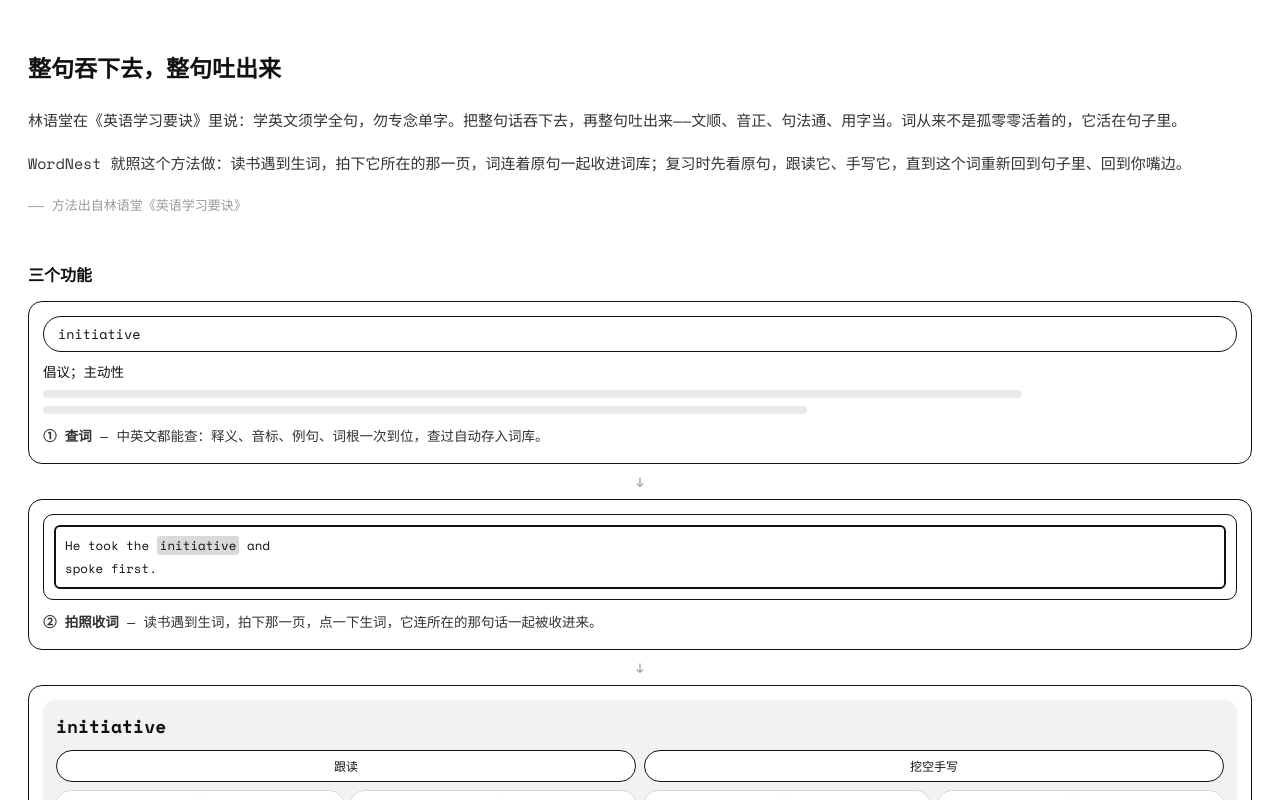
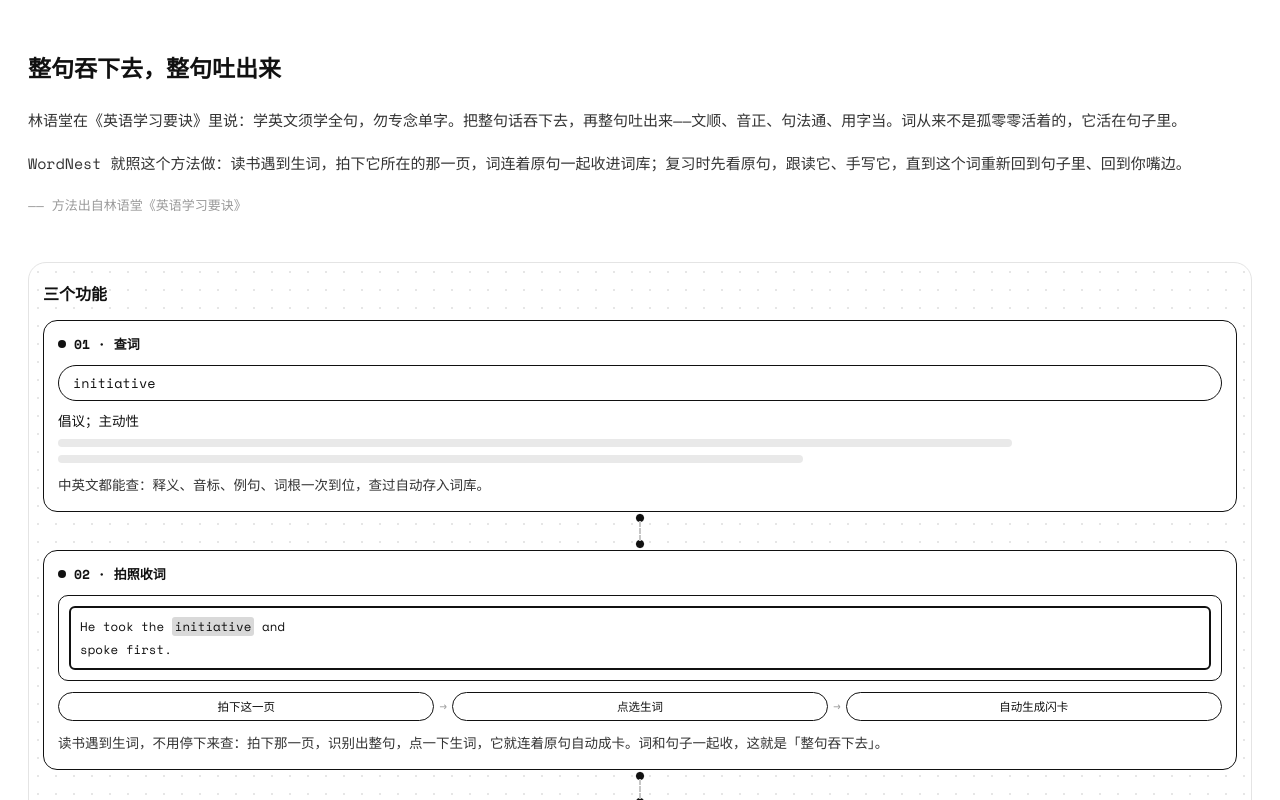
Before and after one commit to wenglinwei/wordnest, a plain HTML site: page index.html in a window 1280 px wide. Drawn offline with nearby package versions, Linux system fonts and the light colour scheme.

Commit message:
V3.6.10: the three-function intro is redesigned as a node-canvas workflow, after the reference the user sent — a dotted-grid board holding three node cards (01 查词 / 02 拍照收词 / 03 闪卡复习) joined by dashed connector rails with port dots at both ends. The photo node (the core feature) now spells out its sub-flow as chips: 拍下这一页 → 点选生词 → 自动生成闪卡, with the sentence-and-highlight mock and a fuller caption tying it to 整句吞下去. The review node gains two sub-panels explaining 跟读 (listen, record, play back your own voice, self-rate) and 挖空手写 (the word blanked from its sentence, handwrite it back, check). Palette stays the app's black/white/gray.

```diff
--- a/index.html
+++ b/index.html
@@ -12,7 +12,7 @@
 <link rel="preconnect" href="https://fonts.googleapis.com">
 <link rel="preconnect" href="https://fonts.gstatic.com" crossorigin>
 <link href="https://fonts.googleapis.com/css2?family=Space+Mono:wght@400;700&display=swap" rel="stylesheet">
-<title>WordNest V3.6.9 — English Learning</title>
+<title>WordNest V3.6.10 — English Learning</title>
 <style>
 *{box-sizing:border-box}
 body{margin:0;background:#fff;color:#111;font-family:'Space Mono','Sarasa Mono SC',ui-monospace,'SF Mono',Menlo,'PingFang SC','Helvetica Neue',sans-serif;font-size:14px;-webkit-font-smoothing:antialiased}
@@ -61,14 +61,24 @@ nav button.active .ico{background:#111;color:#fff}
 .node{position:absolute;padding:9px 12px;border-radius:999px;background:#fff;border:1px solid #ddd;font-weight:700;font-size:14px;cursor:pointer}
 .line{position:absolute;height:2px;background:#ddd;transform-origin:0 50%}
 .welcome{position:fixed;inset:0;background:#fff;z-index:120;display:flex;flex-direction:column;justify-content:flex-start;overflow-y:auto;padding:52px 28px 36px}
-.wflow{margin-top:30px}
+.wflow{margin-top:30px;border:1.5px solid #e4e4e4;border-radius:18px;padding:18px 14px 16px;background-image:radial-gradient(#e6e6e6 1.2px, transparent 1.4px);background-size:18px 18px}
 .wflow h2{font-size:16px;font-weight:700;margin:0 0 14px}
-.wstep{border:1.5px solid #111;border-radius:14px;padding:14px}
-.wstep .cap{font-size:13.5px;line-height:1.75;color:#333;margin-top:11px}
-.warrow{text-align:center;font-size:17px;color:#9a9a9a;line-height:1;margin:9px 0}
-.mock-search{border:1.5px solid #111;border-radius:999px;padding:7px 14px;font-size:13.5px}
+.wnode{background:#fff;border:1.5px solid #111;border-radius:14px;padding:13px 14px}
+.wnode-h{font-size:13px;font-weight:700;display:flex;align-items:center;margin-bottom:11px}
+.wdot{width:8px;height:8px;border-radius:50%;background:#111;margin-right:8px;flex:0 0 auto}
+.wnode .cap{font-size:13.5px;line-height:1.75;color:#333;margin-top:11px}
+.wconn{height:38px;position:relative;background:radial-gradient(circle 4px at 50% 6px, #111 3.5px, transparent 4.6px),radial-gradient(circle 4px at 50% calc(100% - 6px), #111 3.5px, transparent 4.6px)}
+.wconn:before{content:"";position:absolute;left:50%;top:9px;bottom:9px;border-left:2px dashed #c6c6c6;transform:translateX(-1px)}
+.wsteps{display:flex;align-items:center;gap:5px;margin-top:11px}
+.wchip{flex:1;border:1.5px solid #111;border-radius:999px;font-size:11.5px;text-align:center;padding:5px 1px;background:#fff;white-space:nowrap}
+.warr{color:#9a9a9a;font-size:12px;flex:0 0 auto}
+.wsubs{display:flex;gap:8px;margin-top:10px}
+.wsub{flex:1;border:1.5px solid #e2e2e2;border-radius:10px;padding:9px 10px;background:#fff}
+.wsub b{font-size:12.5px;display:block;margin-bottom:3px}
+.wsub span{font-size:11.5px;color:#666;line-height:1.65;display:block}
+.mock-search{border:1.5px solid #111;border-radius:999px;padding:7px 14px;font-size:13.5px;background:#fff}
 .mock-line{height:8px;background:#e9e9e9;border-radius:4px;margin-top:8px}
-.mock-photo{border:1.5px solid #111;border-radius:10px;padding:10px}
+.mock-photo{border:1.5px solid #111;border-radius:10px;padding:10px;background:#fff}
 .mock-crop{border:2px solid #111;border-radius:6px;padding:7px 9px;font-size:12.5px;line-height:1.85}
 .mock-hl{background:#d9d9d9;border-radius:3px;padding:0 3px}
 .mock-card{background:#f2f2f2;border-radius:12px;padding:13px}
@@ -292,7 +302,7 @@ textarea{width:100%;border:1.5px solid #e5e5e5;border-radius:10px;padding:11px 1
 </div>
 </section>
 
-<footer>WordNest V3.6.9 · 数据存本机</footer>
+<footer>WordNest V3.6.10 · 数据存本机</footer>
 </div>
 
 <div id="welcome" class="welcome hidden">
@@ -302,24 +312,32 @@ textarea{width:100%;border:1.5px solid #e5e5e5;border-radius:10px;padding:11px 1
 <p class="attr">—— 方法出自林语堂《英语学习要诀》</p>
 <div class="wflow">
 <h2>三个功能</h2>
-<div class="wstep">
+<div class="wnode">
+<div class="wnode-h"><span class="wdot"></span>01 · 查词</div>
 <div class="mock-search">initiative</div>
 <div style="font-size:13.5px;margin-top:9px">倡议；主动性</div>
 <div class="mock-line" style="width:82%"></div>
 <div class="mock-line" style="width:64%"></div>
-<div class="cap"><b>① 查词</b> — 中英文都能查：释义、音标、例句、词根一次到位，查过自动存入词库。</div>
+<div class="cap">中英文都能查：释义、音标、例句、词根一次到位，查过自动存入词库。</div>
 </div>
-<div class="warrow">↓</div>
-<div class="wstep">
+<div class="wconn"></div>
+<div class="wnode">
+<div class="wnode-h"><span class="wdot"></span>02 · 拍照收词</div>
 <div class="mock-photo"><div class="mock-crop">He took the <span class="mock-hl">initiative</span> and<br>spoke first.</div></div>
-<div class="cap"><b>② 拍照收词</b> — 读书遇到生词，拍下那一页，点一下生词，它连所在的那句话一起被收进来。</div>
+<div class="wsteps"><div class="wchip">拍下这一页</div><span class="warr">→</span><div class="wchip">点选生词</div><span class="warr">→</span><div class="wchip">自动生成闪卡</div></div>
+<div class="cap">读书遇到生词，不用停下来查：拍下那一页，识别出整句，点一下生词，它就连着原句自动成卡。词和句子一起收，这就是「整句吞下去」。</div>
 </div>
-<div class="warrow">↓</div>
-<div class="wstep">
+<div class="wconn"></div>
+<div class="wnode">
+<div class="wnode-h"><span class="wdot"></span>03 · 闪卡复习</div>
 <div class="mock-card"><div style="font-size:18px;font-weight:700">initiative</div>
 <div class="mock-btns"><div class="mock-btn">跟读</div><div class="mock-btn">挖空手写</div></div>
 <div class="mock-grades"><div class="mock-grade">重来</div><div class="mock-grade">困难</div><div class="mock-grade">良好</div><div class="mock-grade">简单</div></div></div>
-<div class="cap"><b>③ 闪卡复习</b> — 先看原句想意思，再跟读、手写，最后给自己评分；到期的词会自动排到今天。</div>
+<div class="wsubs">
+<div class="wsub"><b>跟读</b><span>听一遍原音，自己读一遍，回放听自己的声音，给自己评一下。</span></div>
+<div class="wsub"><b>挖空手写</b><span>原句里的词被挖掉，手写把它填回去，写完核对。</span></div>
+</div>
+<div class="cap">复习先出原句。练完再给自己评分；到期的词会自动排到今天。</div>
 </div>
 <p style="text-align:center;color:#9a9a9a;font-size:13px;margin:18px 0 0">吞下去 → 吐出来 → 记住了</p>
 </div>
```
